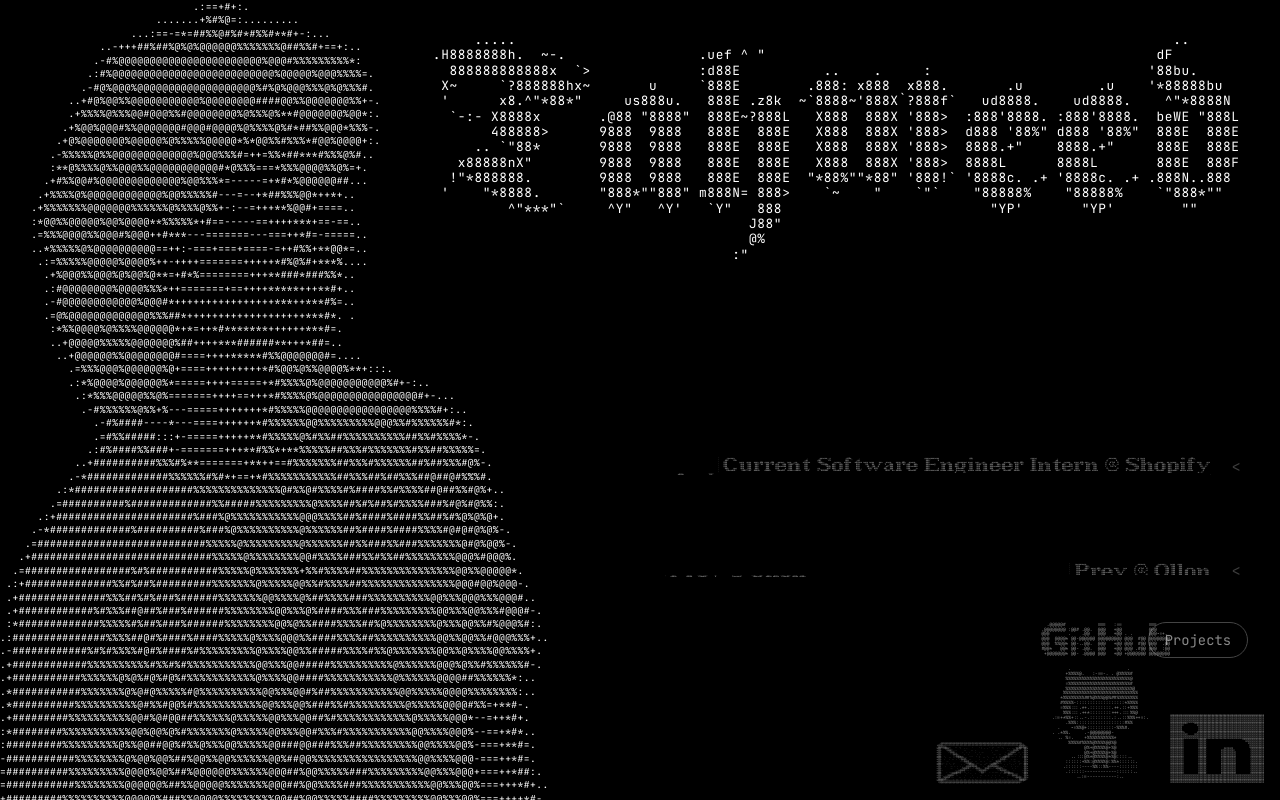
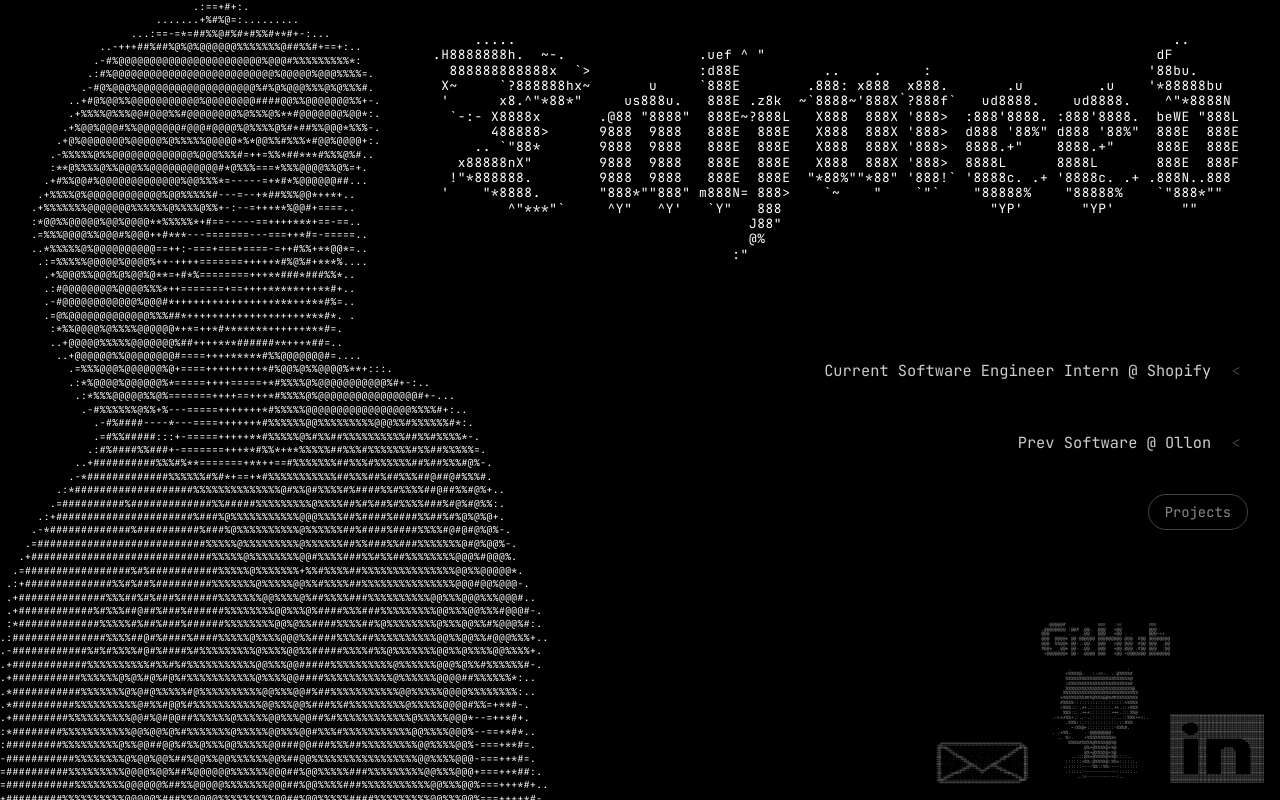
Before and after one commit to ruyot/portfolio_new, a website built with Vite: page index.html in a window 1280 px wide. Built offline with nearby package versions, Linux system fonts and the light colour scheme.

Commit message:
changed back font style and simple formatting

```diff
--- a/src/main.js
+++ b/src/main.js
@@ -309,7 +309,7 @@ const tag2 = `
 const experienceContent = `
         <div class="experience-group">
           <div class="experience-line">
-            <pre class="experience-text experience-ascii">${tag1}</pre>
+            <span class="experience-text">Current Software Engineer Intern @ Shopify</span>
             <div class="logo-placeholder"></div>
           </div>
           <div class="experience-details">Continuous Deployment Team</div>
@@ -317,7 +317,7 @@ const experienceContent = `
 
         <div class="experience-group">
           <div class="experience-line">
-            <pre class="experience-text experience-ascii">${tag2}</pre>
+            <span class="experience-text">Prev Software @ Ollon</span>
             <div class="logo-placeholder"></div>
           </div>
           <div class="experience-details">AI, Automation and QA</div>
@@ -342,8 +342,8 @@ const projectsContent = `
                 <div class="logo-placeholder"></div>
             </div>
             <div class="project-details">
-                <p class="project-desc">Building a decentralized marketplace where users can earn money for hosting their hardware via cloud and others can play via the same systems creating a low commitment, low cost, and accessible entertainment experience for everyone. Over 100+ users in beta testing.</p>
-                <p class="project-stack">Python · OpenCV · YOLO · Docker</p>
+                <p class="project-desc">Decentralized marketplace for cloud gaming via peer hardware hosting. Low cost, accessible entertainment for everyone.</p>
+                <p class="project-stack">Rust · Python · Docker · WebRTC</p>
             </div>
         </div>
 
@@ -353,7 +353,7 @@ const projectsContent = `
                 <div class="logo-placeholder"></div>
             </div>
             <div class="project-details">
-                <p class="project-desc">Built a local, cross-provider token cache with safe prompt compression—cuts LLM cost while preserving meaning - private by default and model-agnostic.</p>
+                <p class="project-desc">Local, cross-provider token cache with safe prompt compression. Cuts LLM cost while preserving meaning.</p>
                 <p class="project-stack">Rust (PyO3) · Python 3.13 · Transformers · PyTorch</p>
             </div>
         </div>
--- a/src/style.css
+++ b/src/style.css
@@ -121,7 +121,7 @@ body {
     display: flex;
     flex-direction: column;
     align-items: flex-end;
-    margin-top: 12rem;
+    margin-top: 6rem;
     display: flex;
     flex-direction: column;
     align-items: flex-end;
@@ -133,7 +133,7 @@ body {
     display: flex;
     flex-direction: column;
     align-items: flex-end;
-    gap: 5rem;
+    gap: 3rem;
     transition: opacity 0.3s ease;
 }
 
```
